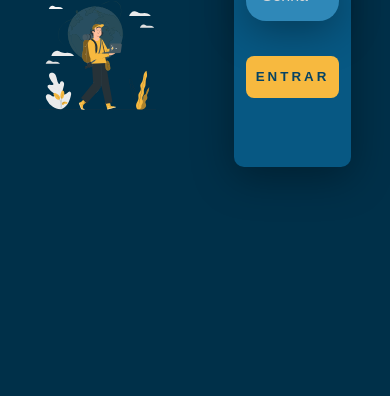
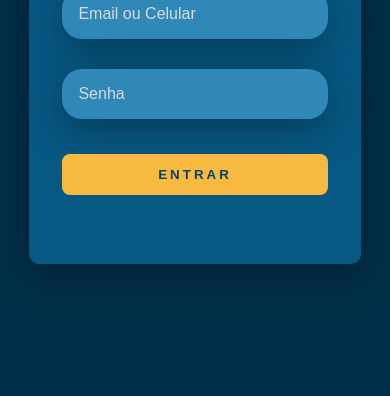
Before and after one commit to heiderick13/tela_de_login, a plain HTML site: page index.htm in a window 390 px wide. Shown: the part 448-844 px from the top of the page. Drawn offline with Linux system fonts and the light colour scheme.

Commit message:
projeto v0.1

```diff
--- a/css/styles.css
+++ b/css/styles.css
@@ -24,6 +24,7 @@ body {
 .esquerda-img > h1 {
     color: #EAE2B7;
     font-weight: 800;
+    font-size: 3vw;
 }
 
 .left-login-img {
@@ -77,6 +78,10 @@ body {
     box-shadow: 0 10px 40px #00000056;
 }
 
+.txtarea > input:focus {
+    transform: scale(102%);
+}
+
 .txtarea > input::placeholder {
     color: #DADADA;
 }
@@ -99,3 +104,35 @@ body {
 .btn-login:hover {
     transform: scale(105%);
 }
+
+@media only screen and (max-width: 950px) {
+    .card-login {
+        width: 85%;
+    }
+}
+
+@media only screen and (max-width: 600px) {
+    .main-login {
+        flex-direction: column;
+    }
+
+    .esquerda-img > h1 {
+        display: none;
+    }
+
+    .esquerda-img {
+        width: 100%;
+        height: auto;
+    }
+
+
+
+    .form-direita {
+        width: 100%;
+        height: auto;
+    }
+
+    .left-login-img {
+        width: 50vw;
+    }
+}
```
